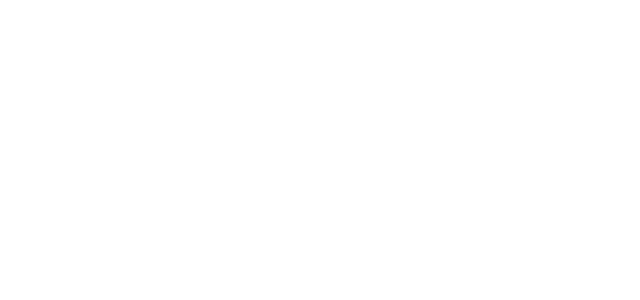
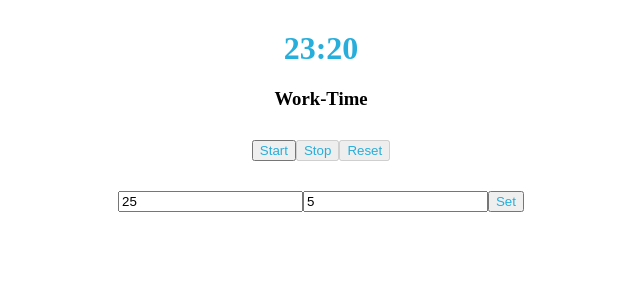
Before and after one commit to Naseer-Ali-92/Pomodoro---ReactJS-NPM-NPM-Scripts-React-getting-started-Introduction-to-NP---6abk19a0t4r2, a React app: page / in a window 1280 px wide. Shown: the top 300 px of the page, without its empty margins (319-959 px from the left). Built offline with nearby package versions, Linux system fonts and the light colour scheme.

Commit message:
initial commit

```diff
--- a/src/components/App.js
+++ b/src/components/App.js
@@ -1,9 +1,114 @@
-import React, {Component, useState} from "react";
+import React, { Component, useEffect, useState } from "react";
 import '../styles/App.css';
 
 const App = () => {
+  const[workDuration,setWorkDuration] = useState(25)
+  const[breakDuration,setBreakDuration] = useState(5)
+  const[workSecond,setWorkSecond]=useState(1400)
+  const[breakSecond,setBreakSecond]=useState(300)
+  const[type, setType]=useState("work")
+  const[resetFlag,setResetFlag]=useState(true)
+  const[timerOn, setTimerOn]=useState(false)
+
+  const displayTime=(sec)=>{
+    let m = parseInt(sec/60).toString()
+    let s = parseInt(sec%60).toString()
+    if(m.length === 1){
+      m = '0' + m
+    }
+    if(s.length === 1){
+      s = '0' + s
+    }
+    return m+":"+s;
+  }
+  const setDuration=(e)=>{
+    e.preventDefault();
+    setResetFlag(false)
+    setType('work')
+    setWorkSecond(workDuration*60)
+    setBreakSecond(breakDuration*60)
+
+  }
+  const handleStart=(e)=>{
+    setTimerOn(!timerOn)
+  }
+  const handleReset=()=>{
+    setTimerOn(false)
+    setResetFlag(true)
+    setType('work')
+    setWorkDuration(25)
+    setBreakDuration(5)
+    setBreakSecond(5*60)
+    setWorkSecond(25*60)
+
+  }
+  const handleStop=(e)=>{
+    setTimerOn(false)
+    // setResetFlag(!resetFlag)
+  }
+  useEffect(()=>{
+    if(timerOn && type==='work'){
+      if(workSecond>0){
+        const timerId=setTimeout(() => {
+          setWorkSecond(workSecond-1)
+        }, 1000);
+        return ()=>clearTimeout(timerId)
+      }
+      if(workSecond===0){
+        alert("Work duration is over.")
+        setType('break')
+        setWorkSecond(workDuration*60)
+      }
+    }
+    if(timerOn && type==='break'){
+      if(breakSecond>0){
+        const timerId=setTimeout(() => {
+          setBreakSecond(breakSecond-1)
+        }, 1000);
+        return ()=>clearTimeout(timerId)
+      }
+      if(breakSecond===0){
+        alert("break duration is over.")
+        setType('work')
+        setBreakSecond(breakDuration*60)
+      }
+    }
+  },[timerOn,type,workSecond, breakSecond])
   return (
-    <div id="main"></div>
+    <div className="App">
+      <div className="clock">
+        <h1 className="timer">{type==='work'?displayTime(workSecond):displayTime(breakSecond)}</h1>
+        <h3 className="">{type==='work'?"Work-Time":"Break-Time"}</h3>
+      </div>
+      <div className="control">
+        <button data-testid='start-btn' disabled={timerOn} onClick={handleStart}>Start</button>
+        <button data-testid='stop-btn' disabled={!timerOn} onClick={handleStop}>Stop</button>
+        <button data-testid='reset-btn' disabled={resetFlag} onClick={handleReset}>Reset</button>
+      </div>
+      <div className="parameters">
+        <form onSubmit={setDuration}>
+          <input
+          type={"number"}
+          data-testid='work-duration'
+          placeholder="Work duration"
+          required
+          value={workDuration}
+          disabled={timerOn}
+          onChange={(e)=>setWorkDuration(e.target.value)}
+          />
+          <input
+          type={"number"}
+          data-testid='break-duration'
+          placeholder="Break duration"
+          required
+          value={breakDuration}
+          disabled={timerOn}
+          onChange={(e)=>setBreakDuration(e.target.value)}
+          />
+          <button  data-testid='set-btn' type="submit" disabled={timerOn}>Set</button>
+        </form>
+      </div>
+    </div>
   )
 }
 
--- a/src/styles/App.css
+++ b/src/styles/App.css
@@ -10,3 +10,9 @@
     justify-content: center;
     align-items: center;
 }
+.App{
+    text-align: center;
+}
+.App div{
+    margin-top: 30px;
+}
```
Also changed, not shown: 1 other file (tests, documents, lock files or other folders).
